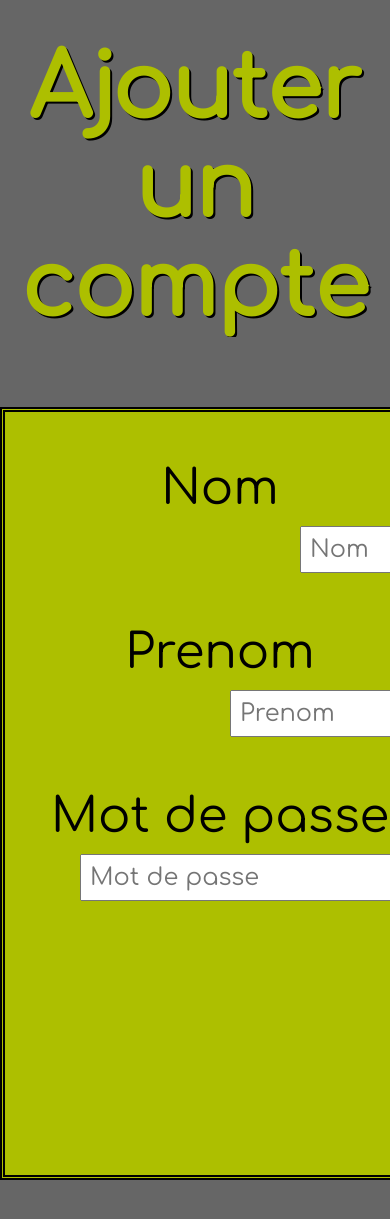
After one commit to PierroootEL/projet_E6.2, a PHP site: page /account.add.html in a window 390 px wide. The commit adds this page. Shown: the top 1219 px of the page. Run offline with PHP 8.4, Linux system fonts and the light colour scheme.

Commit message:
Management des comptes + Création de compte ( responsive à faire )

```diff
--- /dev/null
+++ b/main/account.add.html
@@ -0,0 +1,41 @@
+<!DOCTYPE html>
+<html lang="fr">
+<head>
+  <meta name="viewport" content="width=device-width, initial-scale=1.0">
+  <title>CrÃ©ation de compte</title>
+
+  <link rel="stylesheet" href="https://cdnjs.cloudflare.com/ajax/libs/font-awesome/4.7.0/css/font-awesome.css">
+  <link rel="shortcut icon" type="image/png" href="favicon.ico">
+  <link rel="stylesheet" href="assets/css/account.add.css">
+</head>
+<body>
+
+<div class="container">
+  <h1>Ajouter un compte</h1>
+
+  <form method="post" action="contact.php">
+    <label for="nom">Nom</label>
+    <input id="nom" type="text" name="nom" placeholder="Nom">
+    <br>
+    <br>
+    <label for="prenom">Prenom</label>
+    <input id="prenom" type="text" name="prenom" placeholder="Prenom">
+    <br>
+    <br>
+    <label for="mot_de_passe">Mot de passe</label>
+    <input id="mot_de_passe" type="text" name="mot de passe" placeholder="Mot de passe">
+    <br>
+    <br>
+    <label for=confirmer></label>
+    <input id="confirmer" type="text" name="confirmer" placeholder="Confirmer le mot de passe">
+    <br>
+    <br>
+    <button type="submit" name="validation">Valider</button>
+  </form>
+  <div id="irup">
+    <img src="assets/img/irup.jpg">
+  </div>
+</div>
+
+</body>
+</html>
--- /dev/null
+++ b/main/assets/css/account.add.css
@@ -0,0 +1,69 @@
+@import url('https://fonts.googleapis.com/css2?family=Comfortaa&display=swap%27');
+
+*{
+    overflow: hidden;
+    margin: 0;
+    padding: 0;
+    font-family: Comfortaa;
+}
+
+.container {
+    background-color: #666;
+    height: 100vh;
+    width: 100vw;
+}
+
+.container h1{
+    font-size: 5.5em;
+    color: #adbf00;
+    text-align: center;
+    margin-top: 40px;
+    margin-bottom: 70px;
+    text-shadow: 2px 2px black;
+}
+
+.container form{
+    font-size: 3em;
+    text-align: center;
+}
+
+.container #nom{
+    margin-left: 275px;
+}
+.container #prenom{
+    margin-left: 205px;
+}
+.container #mot_de_passe{
+    margin-left: 55px;
+}
+
+.container input{
+    font-size: 0.5em;
+}
+.container #confirmer{
+    margin-left: 410px;
+}
+.container #irup{
+    width: auto;
+    height: auto;
+    margin-left: 750px;
+
+}
+.container button{
+    margin-left: 625px;
+    font-size: 0.5em;
+    width: 140px;
+    height: 50px;
+}
+.container form input {
+    width: 360px;
+    padding: 8px 8px;
+}
+.container form{
+    border: 2px solid black;
+    border: thick double;
+    width: 100%;
+    padding: 50px 20px 50px 20px ;
+    margin-bottom: 20px;
+    background-color: #adbf00;
+}
```
Also changed, not shown: main/account.manage.html (+36 -1 lines), main/assets/css/account.manage.css (+80 -0 lines), main/assets/css/login.css (+17 -0 lines).
